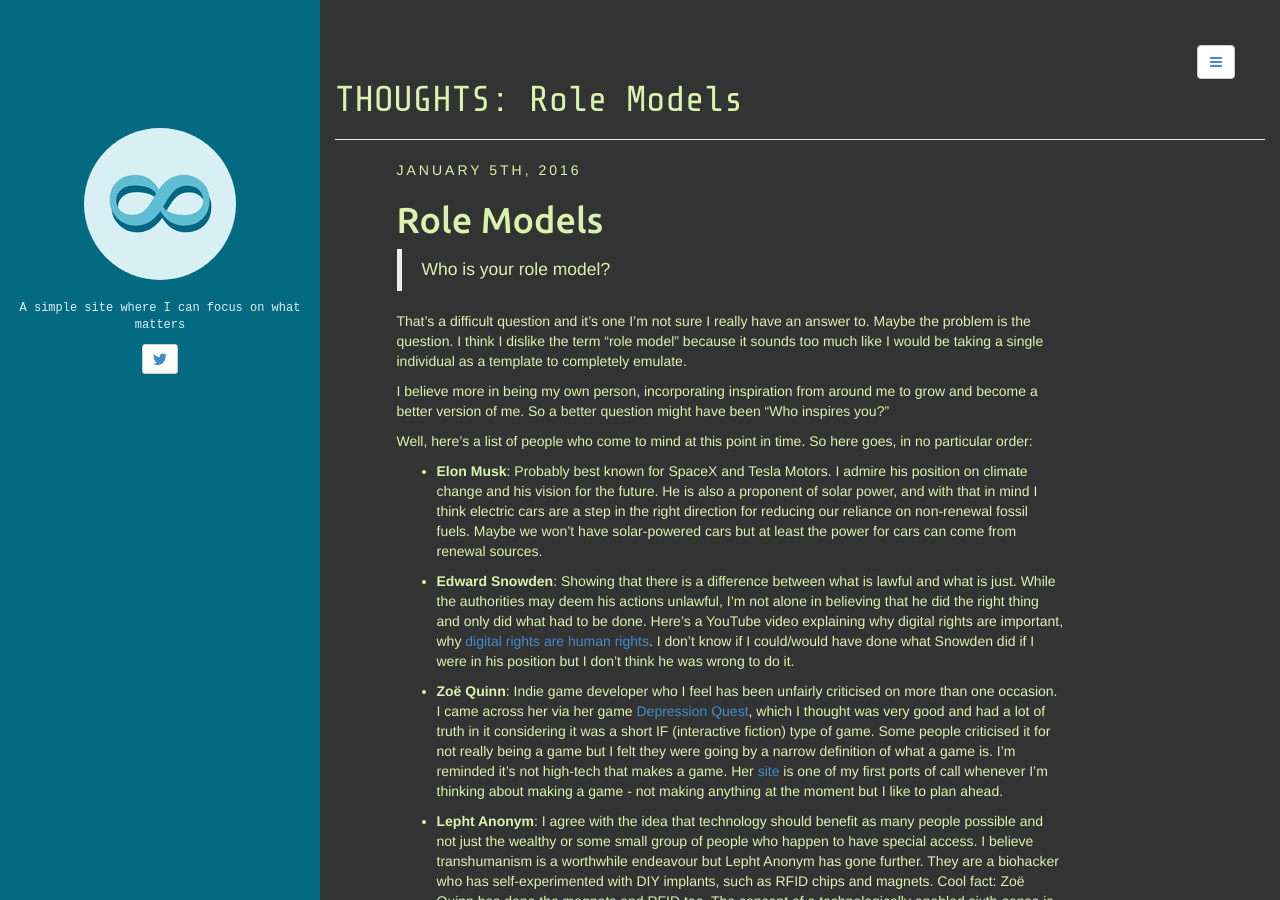
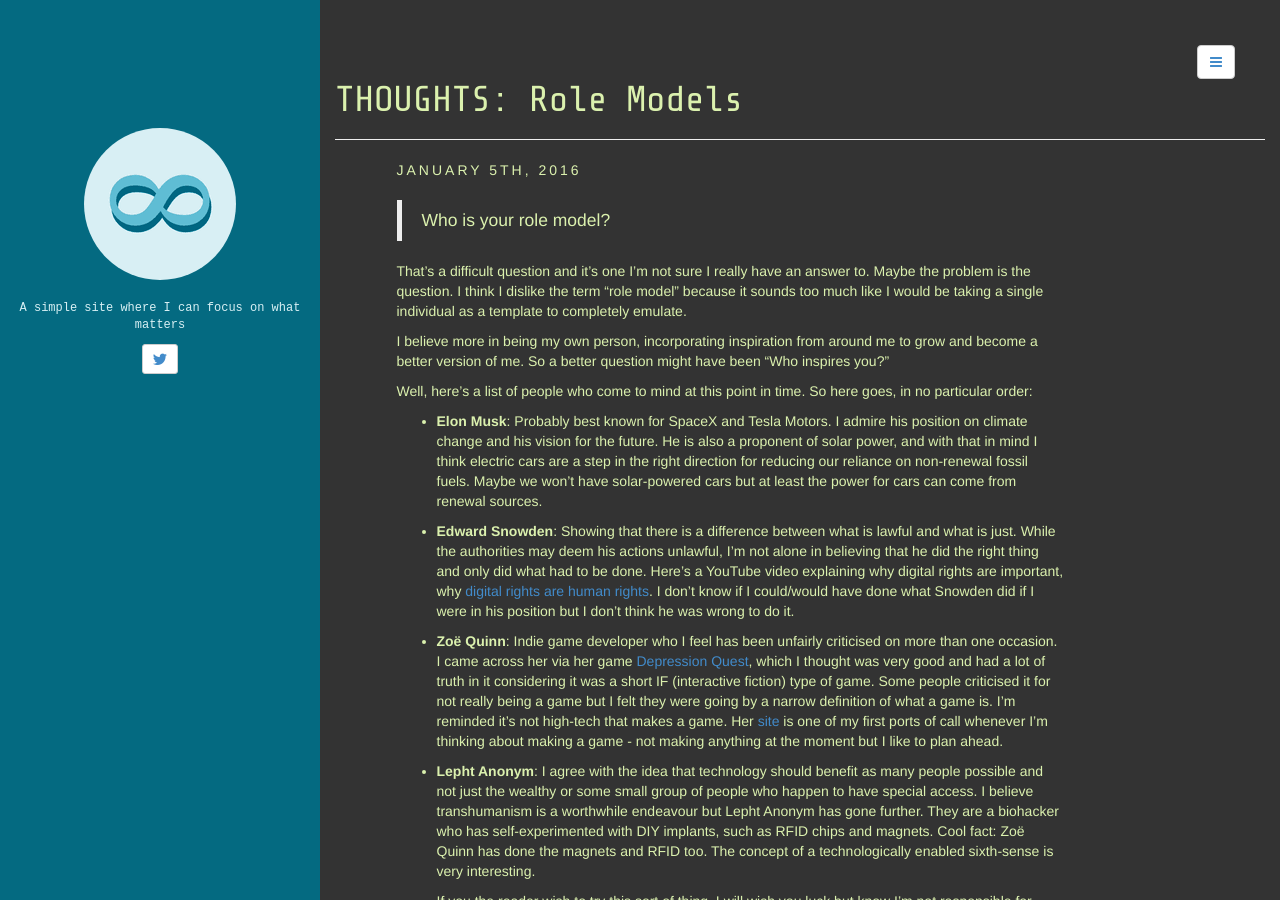
Before and after one commit to dbtek/dbyll, a Jekyll site: the page built from _posts/2016-01-05-Role Models.md, in a window 1280 px wide and 900 px high. Built offline with Jekyll 4.4.1, drawn with Linux system fonts in a browser that asks for light colours; comment, search, counter and statistics services are not loaded.

Commit message:
Update 2016-01-05-Role Models.md

```diff
--- a/_posts/2016-01-05-Role Models.md
+++ b/_posts/2016-01-05-Role Models.md
@@ -8,8 +8,6 @@
 tags: [blogging,thoughts]
 comments: true
 ---
-# Role Models
-
 >Who is your role model?
 
 That's a difficult question and it's one I'm not sure I really have an answer to. Maybe the problem is the question. I think I dislike the term "role model" because it sounds too much like I would be taking a single individual as a template to completely emulate.
```
